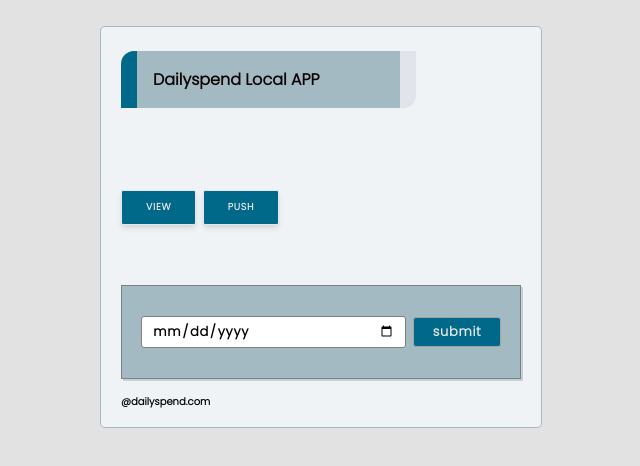
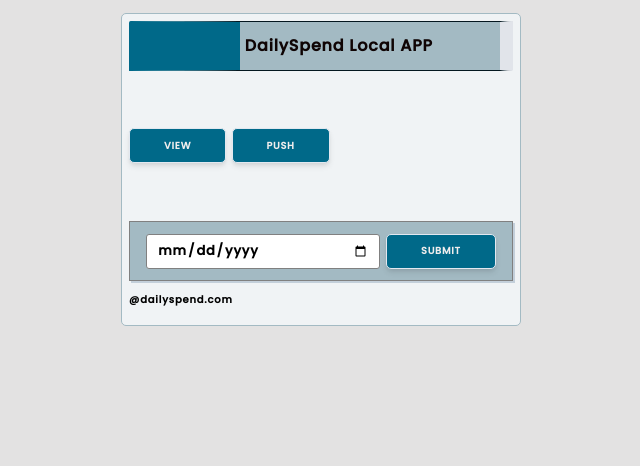
Before and after one commit to arjunaNR-gf/DailySpendLocal, a React (Create React App) app: page / in a window 1280 px wide. Shown: the top 466 px of the page, without its empty margins (319-959 px from the left). Built offline with nearby package versions, Linux system fonts and the light colour scheme.

Commit message:
changes layout css and div fix

```diff
--- a/src/App.css
+++ b/src/App.css
@@ -1,48 +1,58 @@
 @font-face {
   font-family: projectFont;
-  src: url('./assest/font/Poppins-Light.ttf');
+  src: url('./assest/font/Poppins-Medium.ttf');
+}
+
+* {
+  font-family: projectFont, sans-serif;
+  line-height: 160%;
+  font-size: 13.5px;
+  letter-spacing: 0.8px;
+  box-sizing: border-box;
+  line-height: 170%;
 }
 
 body {
   background-color: rgb(227, 226, 226);
-  font-family: projectFont;
-  line-height: 160%;
-  box-sizing: border-box;
-  margin: 2%;
 }
 
 /*framework */
 .dailyspend--main--app {
+  box-sizing: border-box;
   margin: 1% auto;
-  padding: 3px 20px;
+  padding: 0.525rem 0.525rem;
   max-width: 400px;
+  width: 100%;
   border-radius: 5px;
   border: 1px solid #a3bac3;
   display: flex;
   flex-direction: column;
   background-color: rgb(240, 243, 245);
+  overflow: hidden;
+  position: relative
 }
 
-
-
 .dailyspend--head {
-  width: 120%;
   display: flex;
   flex-direction: row;
   align-items: center;
-  justify-content: flex-start;
+  width: 100%;
+  height: 50px;
+  padding: 0.12rem;
+  border: 1.5px solid #04171f;
+  border-radius: 0.125rem 0;
+  background-color: #a3bac3;
+  border-left: 8.245rem solid#006989;
+  border-right: 1rem solid #e1e4ea;
+}
 
-}
-span>h4 {
-  background-color: #a3bac3;
+.dailyspend--head>h4 {
   width: 100%;
-  padding: 6px 15px;
   color: rgb(15, 4, 4);
   border-radius: 13px 0;
-  font-size: bold;
-  padding: 1rem;
-  border-left: 1rem solid#006989;
-  border-right: 1rem solid #e1e4ea;
+  font-weight: bolder;
+  font-size: 16px;
+  padding: 0.234rem;
 }
 
 
@@ -64,15 +74,42 @@
 
 input {
   width: 450px;
-  height: 20px;
+  height: 35px;
   padding: 5px 10px;
   border: 1px solid gray;
   border-radius: 3px;
   outline: 0;
   font-size: 13px;
   letter-spacing: 0.8px;
+  font-weight: bold;
+}
+
+button {
+  color: rgb(239, 237, 237);
+  align-items: center;
+  border: 0.4px solid #E2E8F0;
+  box-shadow: 0 4px 6px -1px rgba(0, 0, 0, 0.1), 0 2px 4px -1px rgba(0, 0, 0, 0.06);
+  box-sizing: border-box;
+  display: inline-flex;
   font-family: projectFont;
-  font-weight: bold;
+  font-size: 0.725rem;
+  font-weight: 700;
+  height: 35px;
+  justify-content: center;
+  line-height: 24px;
+  overflow-wrap: break-word;
+  padding: 14px 34px;
+  text-decoration: none;
+  width: auto;
+  border-radius: 5px;
+  cursor: pointer;
+  user-select: none;
+  -webkit-user-select: none;
+  touch-action: manipulation;
+  letter-spacing: 0.7px;
+  background-color: #006989 !important;
+  outline: none;
+
 }
 
 input:hover,
@@ -82,22 +119,10 @@
 
 input:focus,
 button:focus {
-  border-bottom: 1.5px solid rgb(212, 212, 228);
+  border-bottom: 1px solid rgb(163, 42, 42);
 }
 
-button {
-  background-color: #006989;
-  border: none;
-  height: 30px;
-  border-radius: 3px;
-  width: 150px;
-  border: 0.5px solid rgb(162, 166, 162);
-  font-weight: 600;
-  font-family: projectFont;
-  font-size: 13px;
-  letter-spacing: 0.7px;
-  color: rgb(231, 230, 230);
-}
+
 
 
 p {
@@ -113,28 +138,33 @@
 */
 .spendList_display_screen {
   background-color: #F5F5F5;
-  border: 1px solid #DDDDDD;
-  border-radius: 4px 0 4px 0;
+  border: 1px solid #d7cdcd;
+  box-shadow: 0 4px 6px -1px rgba(0, 0, 0, 0.1), 0 2px 4px -1px rgba(0, 0, 0, 0.06);
+
+  border-radius: 4px 0;
   color: #3B3C3E;
-  font-size: 12px;
-  height: 180px;
-  font-weight: bold;
-  left: -1px;
-  padding: 10px 7px 5px;
-  width: 240px;
+  height: 150px;
+  font-weight: 500;
+  font-size: 0.4235rem !important;
+  padding: 10px 7px 5px 6px;
+  width: 234px;
   overflow: hidden;
   position: absolute;
-  top: 65px;
-  left: 20px;
+  bottom: 50px;
+  left: 18px;
   overflow: scroll;
   overflow-x: hidden;
+}
+
+.spendList_display_screen>tr {
+  font-size: 0.726rem;
 }
 
 .spendList_display_screen::-webkit-scrollbar {
   display: none;
 }
 
-.display--item>.dailyspend--display--item>h4{
+.display--item>.dailyspend--display--item>h4 {
   padding: 10px;
   background-color: #c2d2da;
   width: auto;
@@ -156,11 +186,25 @@
   overflow: hidden;
   overflow: scroll;
   overflow-x: hidden;
-
 }
 
+.dailyspend--display--item::-webkit-scrollbar {
+  display: none;
+}
+
+/* table related css*/
+table {
+  margin-top: 2%;
+  width: 100%;
+  border: 1px solid rgb(232, 231, 231);
+  font-size: smaller;
+}
+
+
 td {
-  border-bottom: 1px solid rgb(200, 198, 198);
+  border-bottom: 1px solid rgb(218, 218, 218);
+  padding: 3px 3px;
+  font-size: 10px !important;
 }
 
 tr:hover {
@@ -170,12 +214,7 @@
   width: 100%;
 }
 
-table {
-  margin-top: 2%;
-  width: 380px;
-  border: 1px solid rgb(232, 231, 231);
-  font-size: smaller;
-}
+
 
 .btn--push--local--db {
   display: flex;
@@ -183,12 +222,6 @@
   justify-content: end;
 }
 
-.btn--push--local--db>button {
-  margin-top: 10px;
-  background-color: #006989;
-  border: 1.4px solid rgb(164, 163, 163);
-  height: 28px;
-}
 
 .pushMenu {
   width: 100%;
@@ -199,36 +232,7 @@
   margin-top: 15%;
 }
 
-.pushMenu>button {
 
-  width: 20%;
-  font-family: projectFont;
-
-  /* CSS */
-  color: rgb(239, 237, 237);
-  align-items: center;
-  border: 0.4px solid #E2E8F0;
-  box-shadow: 0 4px 6px -1px rgba(0, 0, 0, 0.1), 0 2px 4px -1px rgba(0, 0, 0, 0.06);
-  box-sizing: border-box;
-  display: inline-flex;
-  font-family: projectFont;
-  font-size: 0.6rem;
-  font-weight: 700;
-  height: 35px;
-  justify-content: center;
-  line-height: 24px;
-  overflow-wrap: break-word;
-  padding: 14px 24px;
-  text-decoration: none;
-  width: auto;
-  border-radius: 2px;
-  cursor: pointer;
-  user-select: none;
-  -webkit-user-select: none;
-  touch-action: manipulation;
-  letter-spacing: 0.7px;
-
-}
 
 
 .pushMenu>div>p {
@@ -253,7 +257,8 @@
 
 @media screen and (max-width: 450px) {
   body {
-    zoom: 97%;
+    zoom: 100%;
+    box-sizing: border-box;
   }
 
 
@@ -264,43 +269,19 @@
   }
 
   input {
-    width: 234px;
+    width: 100%;
     height: 32px;
   }
 
   .dailyspend--add--item-block {
-    width: 258px;
+    width: 100%;
+    padding: 10px;
     gap: 1.5rem;
-  }
-
-  button {
-    height: 41px !important;
-  }
-
-  .pushMenu {
-    border-bottom: 1px solid gray;
-    width: 100%;
-    padding: 1rem 0.1rem;
-    margin-top: 15%;
-
-  }
-
-  table {
-    width: 280px;
-
-  }
-
-  td{
-    padding: 3px 3px;
   }
 
   .spendList_display_screen {
     top: 50%;
-    width: 110px;
+    width: 150px;
     height: 150px;
   }
-
-  .dailyspend--display--item {
-    width: 284px;
-  }
 }
--- a/src/App.js
+++ b/src/App.js
@@ -5,7 +5,7 @@
 
 function App() {
 
-  const [btnText, setBtnText] = useState('submit')
+  const [btnText, setBtnText] = useState('SUBMIT')
   const [inputText, setInputText] = useState('date')
   const [inputID, setInputId] = useState('byDate')
   const [inputPlaceHolder, setPlaceHolder] = useState('Enter The' + inputID + '....')
@@ -26,20 +26,20 @@
   { ID: 'ZT', Name: 'ZOMATO' },
   ])
 
-  const[localDB,setLocalDb] = useState([])
+  const [localDB, setLocalDb] = useState([])
 
-  const[pushMenu,setPushMenu] = useState('')
+  const [pushMenu, setPushMenu] = useState('')
 
   useEffect(() => {
   })
 
-  const fetch_local_db_data=()=>{
-    if(JSON.parse(localStorage?.getItem('spenddaily')) !=null ){
-      setLocalDb( JSON.parse(localStorage?.getItem('spenddaily')))
+  const fetch_local_db_data = () => {
+    if (JSON.parse(localStorage?.getItem('spenddaily')) != null) {
+      setLocalDb(JSON.parse(localStorage?.getItem('spenddaily')))
     }
   }
 
-  const changePushMenu =(menuName)=>{
+  const changePushMenu = (menuName) => {
     setPushMenu(menuName)
     fetch_local_db_data();
   }
@@ -136,11 +136,11 @@
   }
 
   const push_to_local_db = () => {
-    for(let i= 0 ; i<localDB?.length;i++)
+    for (let i = 0; i < localDB?.length; i++)
       db['spendByDay'].push(localDB[i])
     localStorage.setItem('spenddaily', JSON.stringify(db['spendByDay']))
     setTimeout(() => {
-      db['spendByDay']=[]
+      db['spendByDay'] = []
     }, 30);
   }
 
@@ -148,27 +148,26 @@
 
     <div className='dailyspend--main--app'>
       <div className='dailyspend--head'>
-        <span className='title'>
-          <h4>Dailyspend Local  APP</h4>
-        </span>
+        <h4>DailySpend Local  APP</h4>
       </div>
 
       <div className='pushMenu'>
-            <button className='show--localdb-data' onClick={()=>changePushMenu('finalpush')}>VIEW</button>
-            <button onClick={()=>changePushMenu('localPush')}>PUSH</button>
+        <button className='show--localdb-data' onClick={() => changePushMenu('finalpush')}>VIEW</button>
+        <button onClick={() => changePushMenu('localPush')}>PUSH</button>
       </div>
 
+
       <div className='display--item'>
-          { pushMenu=='finalpush' && localDB.length > 0 ? <div className='dailyspend--display--item'>
+        {pushMenu == 'finalpush' && localDB.length > 0 ? <div className='dailyspend--display--item'>
           <h4>Data Ready For Push</h4>
           <table>
             <tbody>
               {
                 localDB.map((item, i) => {
                   return <tr>
-                  <td key={'item_local'+i}>{item.Item_Name}</td>
-                  <td  key={i+'item_local'+i}>{item.Item_Date}</td>
-                  <td  key={i+'item_local'+i}>{item.Spent_Price}</td>
+                    <td key={'item_local' + i}>{item.Item_Name}</td>
+                    <td key={i + 'item_local' + i}>{item.Item_Date}</td>
+                    <td key={i + 'item_local' + i}>{item.Spent_Price}</td>
                   </tr>
                 })
               }
@@ -180,7 +179,7 @@
         </div> : ''}
 
         {
-        pushMenu=='localPush' && db['spendByDay']?.length > 0 ? <div className='dailyspend--display--item'>
+          pushMenu == 'localPush' && db['spendByDay']?.length > 0 ? <div className='dailyspend--display--item'>
             <h4>Push To Local</h4>
             <table>
               <tbody>
```
Lines whose indentation alone changed are shown as unchanged.
